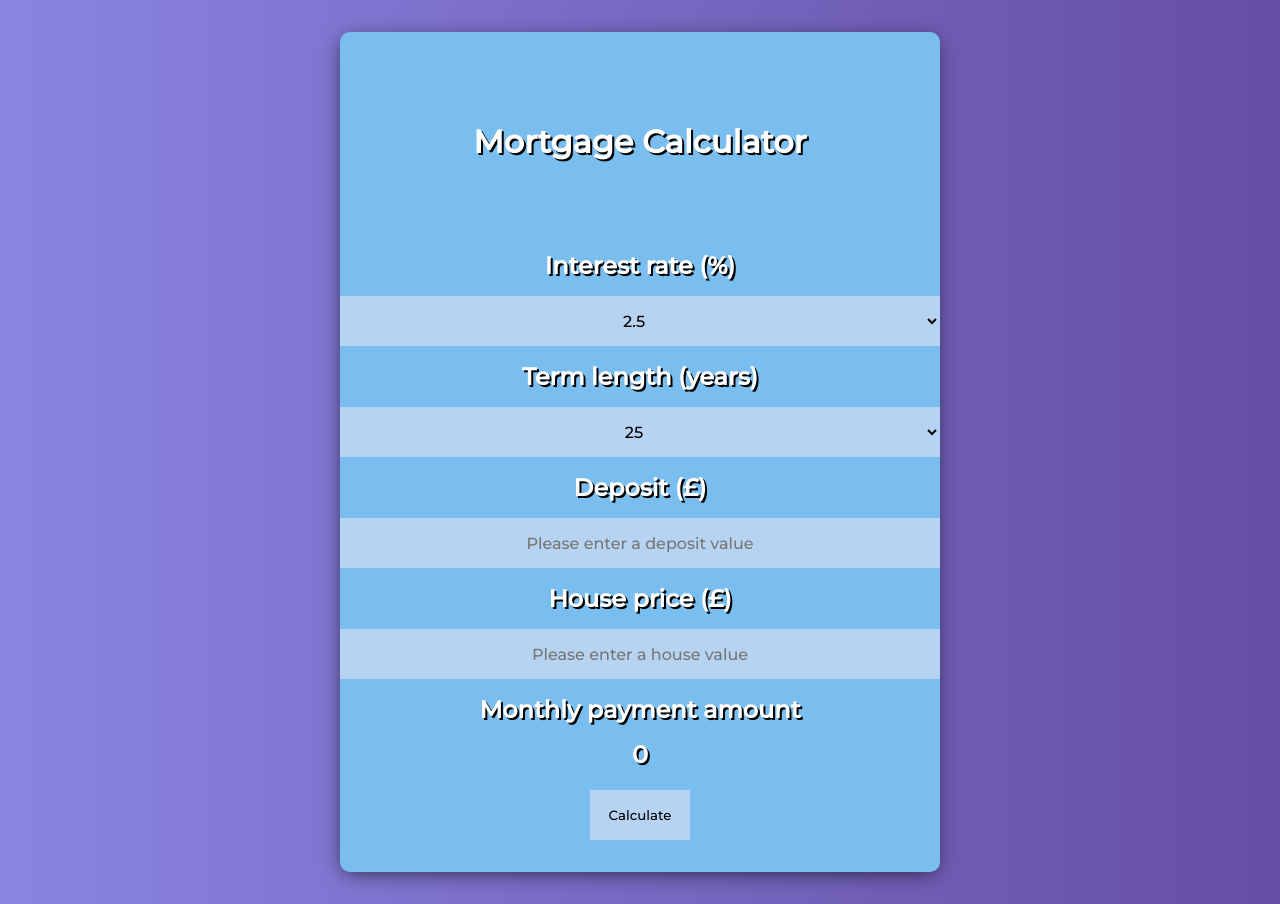
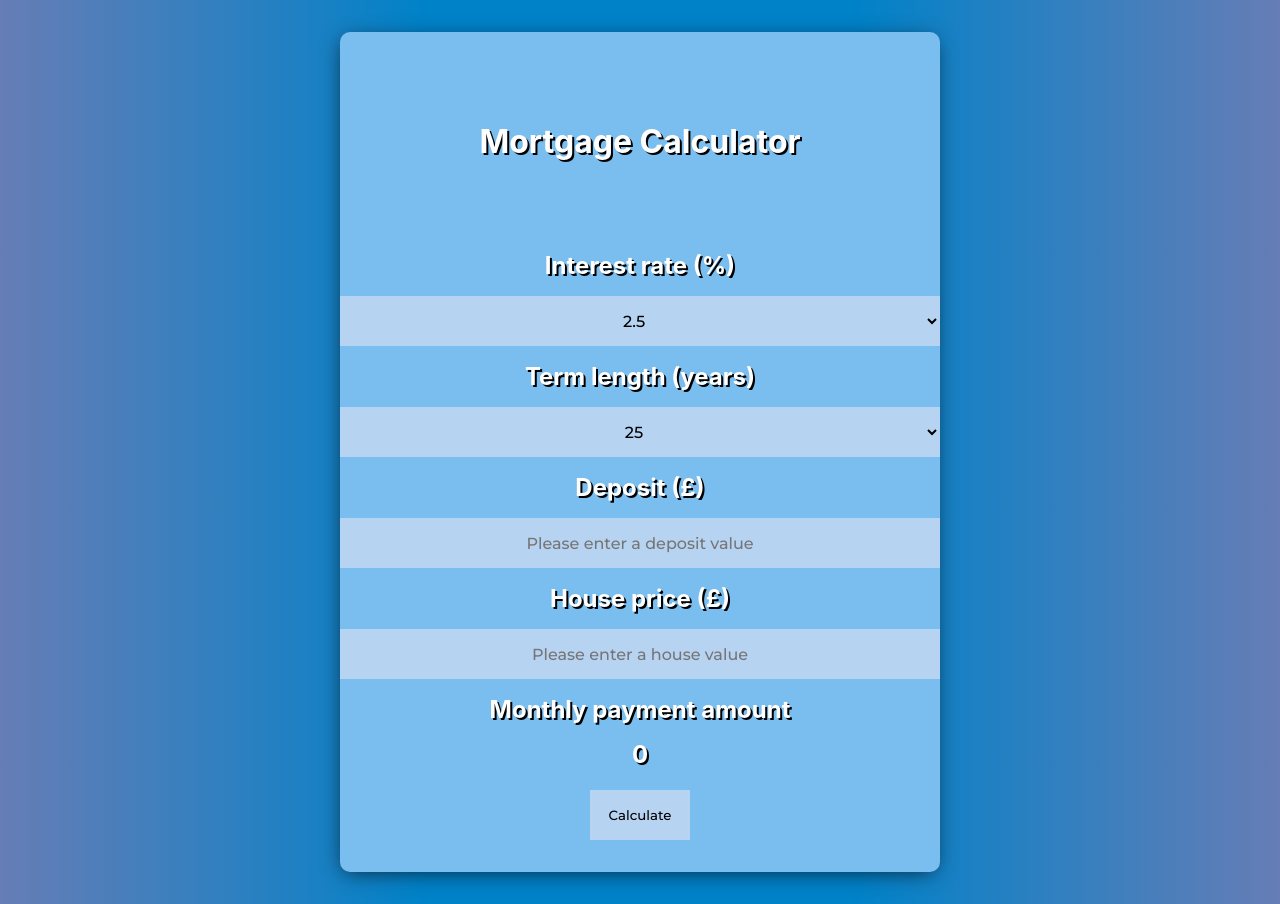
Before and after one commit to Luke-Goodridge/Mortgage-Calculator, a React (Create React App) app: page / in a window 1280 px wide. Built offline with nearby package versions, Linux system fonts and the light colour scheme.

Commit message:
changed the background gradient

```diff
--- a/src/App.css
+++ b/src/App.css
@@ -1,8 +1,9 @@
 body {
   background: #654ea3;  /* fallback for old browsers */
-  background: -webkit-linear-gradient(to right, #8A84E2, #654ea3);  /* Chrome 10-25, Safari 5.1-6 */
-  background: linear-gradient(to right, #8A84E2, #654ea3); /* W3C, IE 10+/ Edge, Firefox 16+, Chrome 26+, Opera 12+, Safari 7+ */
-  font-family: 'Montserrat', sans-serif;
+  background: #667db6;  /* fallback for old browsers */
+  background: -webkit-linear-gradient(to right, #667db6, #0082c8, #0082c8, #667db6);  /* Chrome 10-25, Safari 5.1-6 */
+  background: linear-gradient(to right, #667db6, #0082c8, #0082c8, #667db6); /* W3C, IE 10+/ Edge, Firefox 16+, Chrome 26+, Opera 12+, Safari 7+ */
+
 }
 
 .MortgageCalc {
@@ -70,10 +71,7 @@
   outline: 0px;
 }
 
-
-
 /* Responsiveness */
-
 
 /* Small screens */
 @media only screen and (max-width: 800px) {
```
